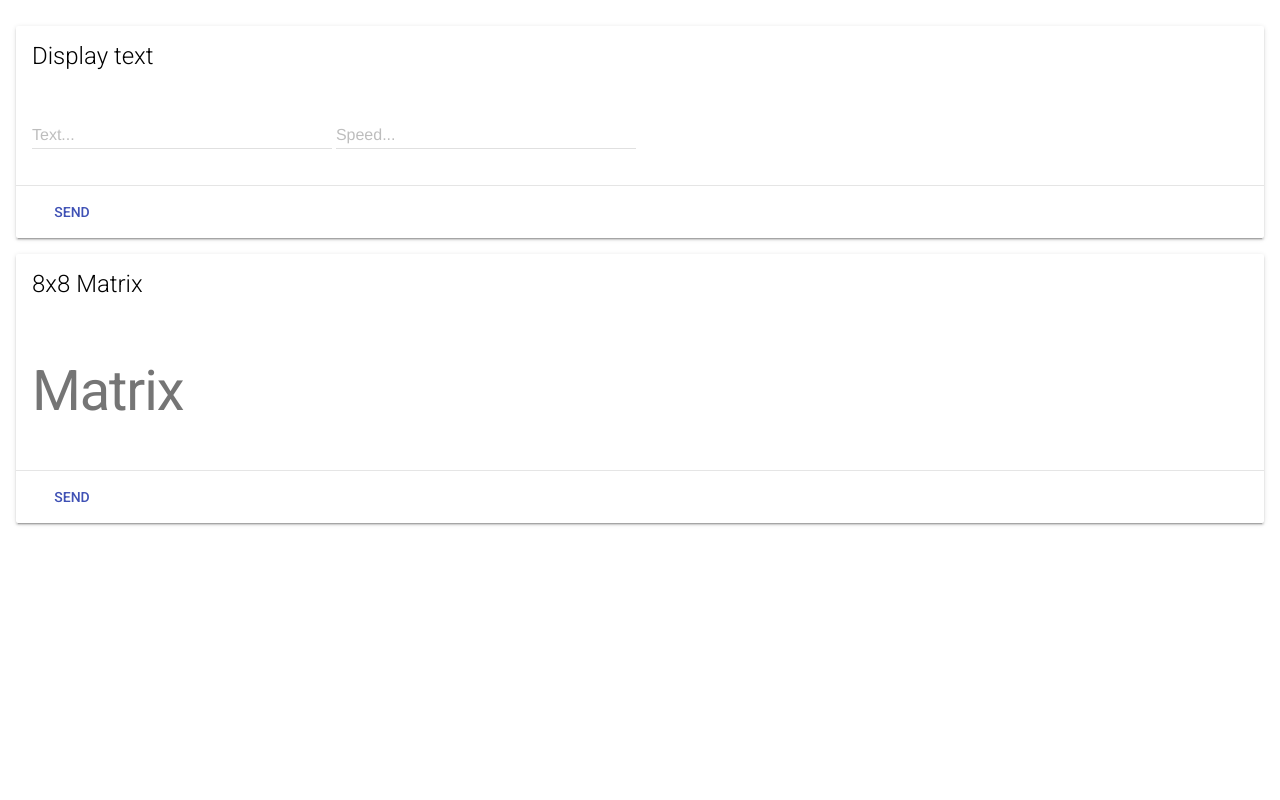
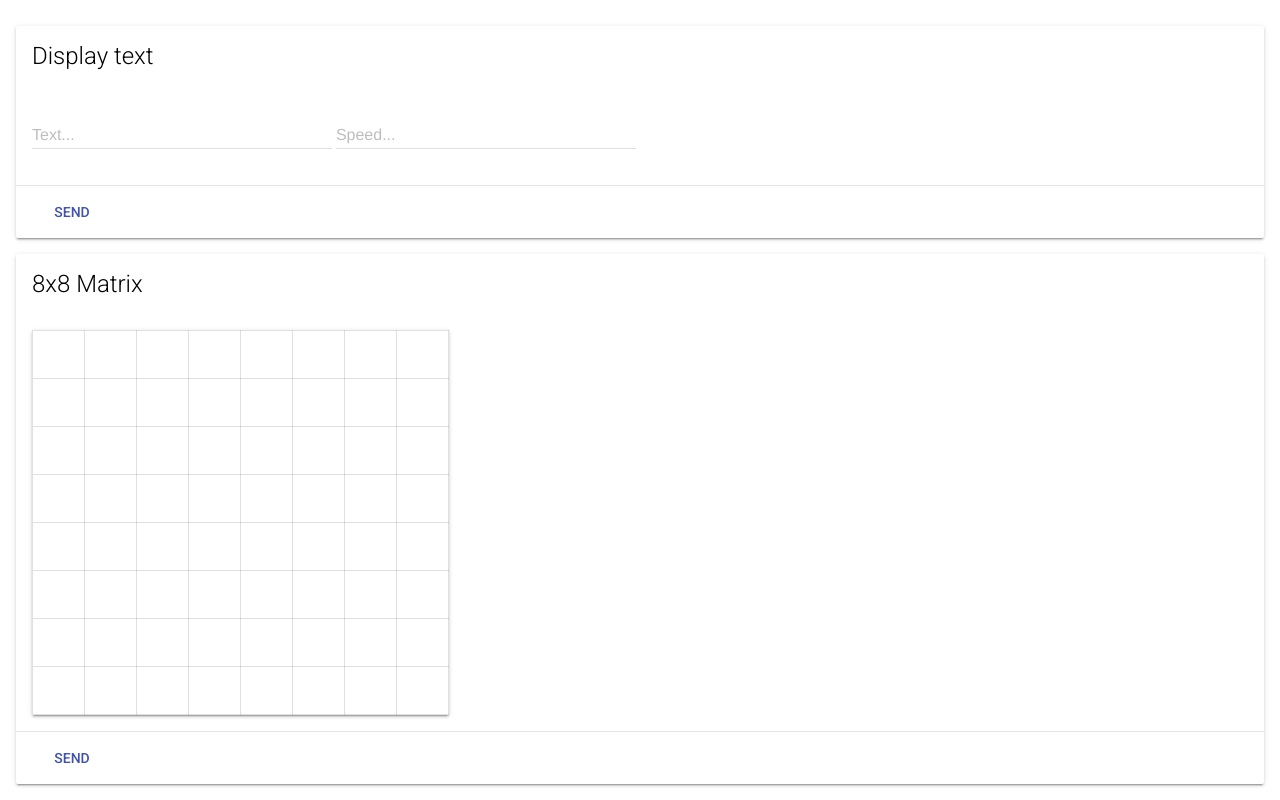
Before and after one commit to panosvoudouris/raspberry-pi-web, a website built with webpack: page src/index.html in a window 1280 px wide. Shown: the part 624-1424 px from the top of the page. Before the commit the page ends 1163 px from the top, so only its background shows below. Built offline with nearby package versions, Linux system fonts and the light colour scheme.

Commit message:
Start 8x8 matrix code

```diff
--- a/src/index.html
+++ b/src/index.html
@@ -114,7 +114,90 @@
             <h2 class="mdl-card__title-text">8x8 Matrix</h2>
           </div>
           <div class="mdl-card__supporting-text">
-            <h1>Matrix</h1>
+            <table class="mdl-data-table mdl-js-data-table mdl-shadow--2dp">
+              <tbody>
+                <tr>
+                  <td></td>
+                  <td></td>
+                  <td></td>
+                  <td></td>
+                  <td></td>
+                  <td></td>
+                  <td></td>
+                  <td></td>
+                </tr>
+                <tr>
+                  <td></td>
+                  <td></td>
+                  <td></td>
+                  <td></td>
+                  <td></td>
+                  <td></td>
+                  <td></td>
+                  <td></td>
+                </tr>
+                <tr>
+                  <td></td>
+                  <td></td>
+                  <td></td>
+                  <td></td>
+                  <td></td>
+                  <td></td>
+                  <td></td>
+                  <td></td>
+                </tr>
+                <tr>
+                  <td></td>
+                  <td></td>
+                  <td></td>
+                  <td></td>
+                  <td></td>
+                  <td></td>
+                  <td></td>
+                  <td></td>
+                </tr>
+                <tr>
+                  <td></td>
+                  <td></td>
+                  <td></td>
+                  <td></td>
+                  <td></td>
+                  <td></td>
+                  <td></td>
+                  <td></td>
+                </tr>
+                <tr>
+                  <td></td>
+                  <td></td>
+                  <td></td>
+                  <td></td>
+                  <td></td>
+                  <td></td>
+                  <td></td>
+                  <td></td>
+                </tr>
+                <tr>
+                  <td></td>
+                  <td></td>
+                  <td></td>
+                  <td></td>
+                  <td></td>
+                  <td></td>
+                  <td></td>
+                  <td></td>
+                </tr>
+                <tr>
+                  <td></td>
+                  <td></td>
+                  <td></td>
+                  <td></td>
+                  <td></td>
+                  <td></td>
+                  <td></td>
+                  <td></td>
+                </tr>
+              </tbody>
+            </table>
           </div>
           <div class="mdl-card__actions mdl-card--border">
             <a class="mdl-button mdl-button--colored mdl-js-button mdl-js-ripple-effect">
--- a/src/index.js
+++ b/src/index.js
@@ -16,6 +16,7 @@ import Text from './modules/text';
   ];
 
   const outputs = [
-    new Text()
+    new Text(),
+    new Matrix()
   ]
 })();
--- a/src/modules/matrix.js
+++ b/src/modules/matrix.js
@@ -1,6 +1,37 @@
+import $ from 'jquery';
+
 class Matrix {
   constructor() {
+    this.host = 'pi';
+    this.route = 'show';
 
+    console.log(`Starting 8x8 Matrix`);
+    $("#matrix").click(this.updateMatrix.bind(this));
+  }
+
+  updateMatrix(event) {
+    const col = event.target.cellIndex;
+    const row = event.target.parentElement.rowIndex;
+    console.log(row, col);
+  }
+
+  send() {
+    // const headers = new Headers({
+    //   'Content-Type': 'application/json'
+    // });
+    //
+    // fetch( this.endpoint, {
+    //   method: 'POST',
+    //   mode: 'no-cors',
+    //   headers: headers,
+    //   body: JSON.stringify({
+    //
+    //   })
+    // }).then( (response) => {
+    //   console.log(`Success sending ${message} & ${speed} to ${this.endpoint}`);
+    // }).catch( (err) => {
+    //   console.log(`Error ${err} while sending text to ${this.endpoint}`);
+    // });
   }
 };
 
--- a/src/style.less
+++ b/src/style.less
@@ -26,3 +26,10 @@
     opacity: 0;
   }
 }
+
+#matrix {
+  td {
+    border-right: 1px solid rgba(0,0,0,.12);
+    width: 4em;
+  }
+}
```
